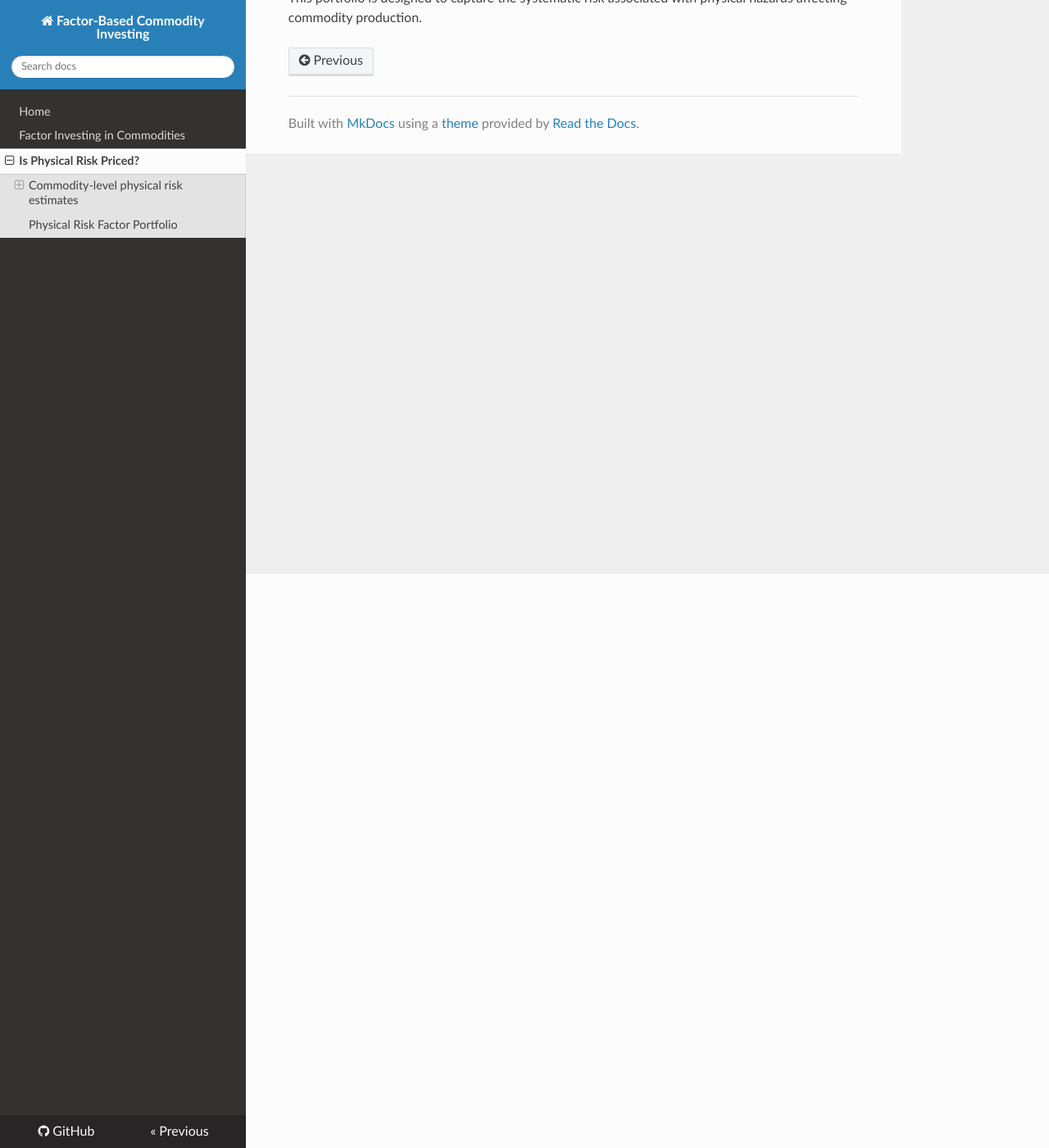
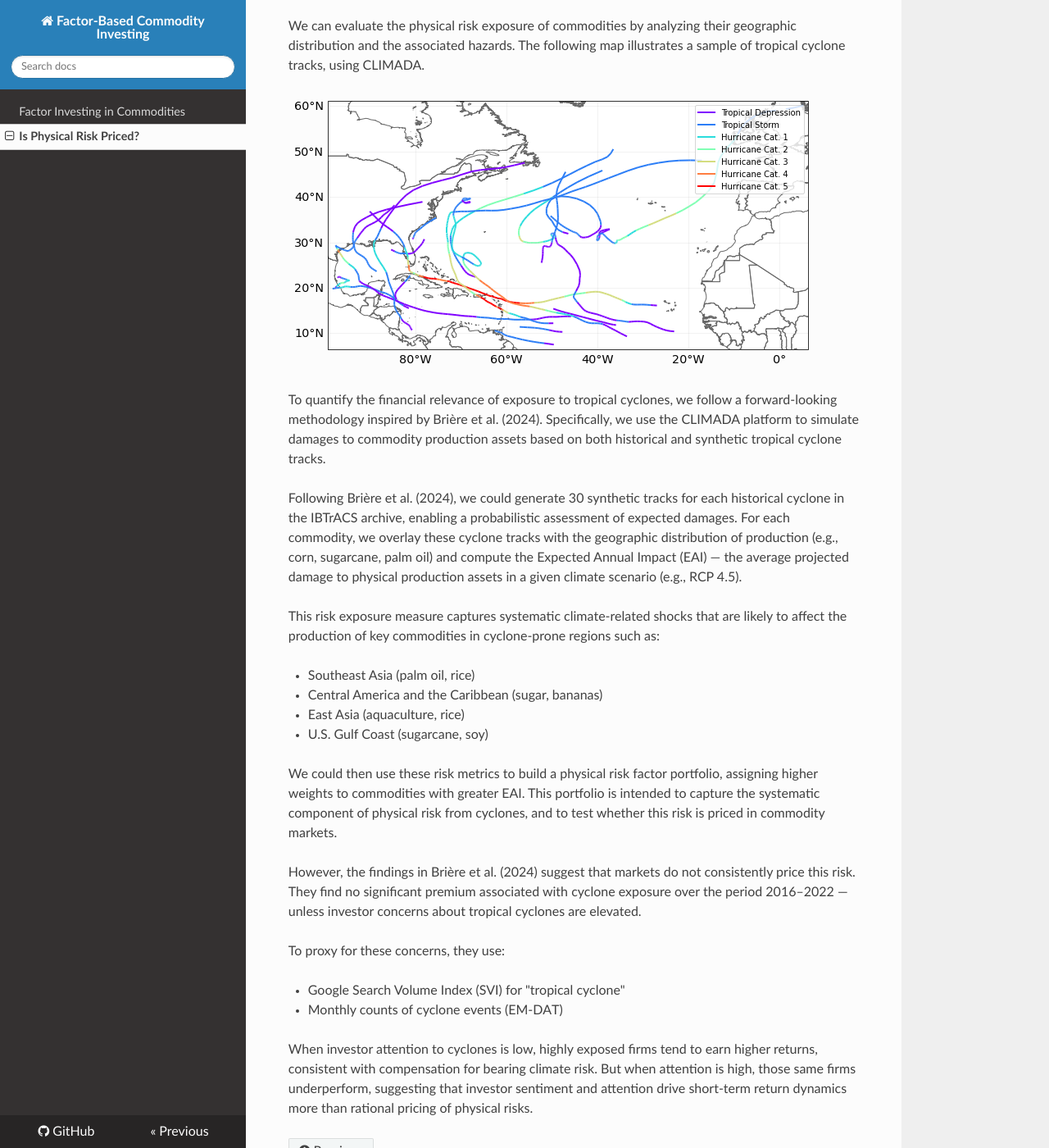
Before and after one commit to tlorans/commo_factors, an MkDocs documentation site: the page built from commo_factors/docs/docs/is_physical_risk_priced.md, in a window 1280 px wide and 1400 px high, scrolled down 700 px. Shown: the whole window at 82% size. Built offline with MkDocs 1.6.1, drawn with Linux system fonts in a browser that asks for light colours; nearby versions of some CDN libraries; some of the changed text lies outside the part shown.

Commit message:
ok for the first example

```diff
--- a/commo_factors/docs/docs/is_physical_risk_priced.md
+++ b/commo_factors/docs/docs/is_physical_risk_priced.md
@@ -1,23 +1,34 @@
-# Is Physical Risk Priced?
-
-
-## Commodity-level physical risk estimates
-
-### Distribution of Production Sources
+# Is Physical Risk Priced in Commodities?
 
 The distribution of production sources for commodities is crucial in understanding the exposure to physical risks. Different commodities have varying levels of vulnerability based on their production locations and methods. For instance, commodities produced in regions prone to extreme weather events or natural disasters may face higher physical risks.
 
-Illustrate the geographic distribution of corns (example).
 
-### Hazards, Intensity and Severity
+For example, the map below shows the distribution of corn production in the world.
 
-Based on each historical events on IBTrACS, we generate 30 synthetic tracks using a random track generator.
+![map](../images/hazard/corn_map.jpg)
 
-### Expected Annual Impact
+We can evaluate the physical risk exposure of commodities by analyzing their geographic distribution and the associated hazards. The following map illustrates a sample of tropical cyclone tracks, using CLIMADA.
 
+![Tropical Cyclone Tracks](../images/hazard/trop_cyclones_tracks.png)
 
+To quantify the financial relevance of exposure to tropical cyclones, we follow a forward-looking methodology inspired by Brière et al. (2024). Specifically, we use the CLIMADA platform to simulate damages to commodity production assets based on both historical and synthetic tropical cyclone tracks.
 
+Following Brière et al. (2024), we could generate 30 synthetic tracks for each historical cyclone in the IBTrACS archive, enabling a probabilistic assessment of expected damages. For each commodity, we overlay these cyclone tracks with the geographic distribution of production (e.g., corn, sugarcane, palm oil) and compute the Expected Annual Impact (EAI) — the average projected damage to physical production assets in a given climate scenario (e.g., RCP 4.5).
 
-## Physical Risk Factor Portfolio
+This risk exposure measure captures systematic climate-related shocks that are likely to affect the production of key commodities in cyclone-prone regions such as:
 
-We use the expected annual impact of physical risks on commodities to construct a factor portfolio. This portfolio is designed to capture the systematic risk associated with physical hazards affecting commodity production.
+- Southeast Asia (palm oil, rice)
+- Central America and the Caribbean (sugar, bananas)
+- East Asia (aquaculture, rice)
+- U.S. Gulf Coast (sugarcane, soy)
+
+We could then use these risk metrics to build a physical risk factor portfolio, assigning higher weights to commodities with greater EAI. This portfolio is intended to capture the systematic component of physical risk from cyclones, and to test whether this risk is priced in commodity markets.
+
+However, the findings in Brière et al. (2024) suggest that markets do not consistently price this risk. They find no significant premium associated with cyclone exposure over the period 2016–2022 — unless investor concerns about tropical cyclones are elevated.
+
+To proxy for these concerns, they use:
+
+- Google Search Volume Index (SVI) for "tropical cyclone"
+- Monthly counts of cyclone events (EM-DAT)
+
+When investor attention to cyclones is low, highly exposed firms tend to earn higher returns, consistent with compensation for bearing climate risk. But when attention is high, those same firms underperform, suggesting that investor sentiment and attention drive short-term return dynamics more than rational pricing of physical risks.
--- a/commo_factors/docs/mkdocs.yml
+++ b/commo_factors/docs/mkdocs.yml
@@ -6,7 +6,7 @@ theme:
     - navigation.tabs
 
 nav:
-  - Home: index.md
+  # - Home: index.md
   # - Introduction: intro.md
   - Factor Investing in Commodities: factor_investing.md
   - Is Physical Risk Priced?: is_physical_risk_priced.md
```
Also changed, not shown: commo_factors/docs/docs/images/hazard/corn_map.jpg (added), commo_factors/docs/docs/images/hazard/cuba.png (added), commo_factors/docs/docs/images/hazard/trop_cyclones_tracks.png (added).
